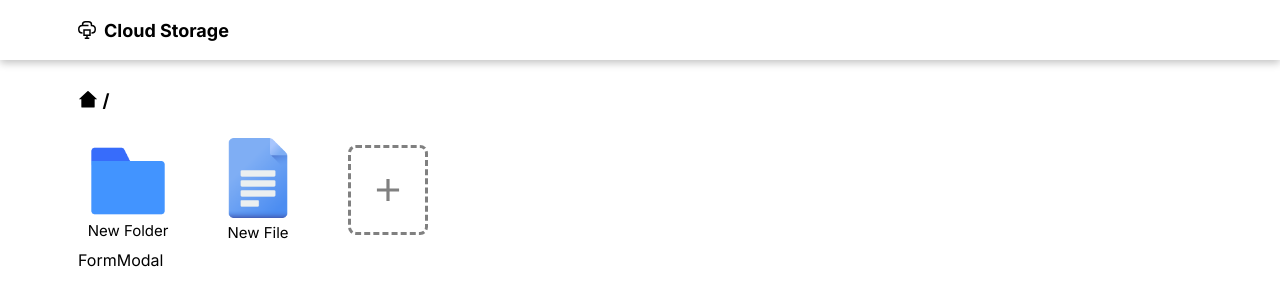
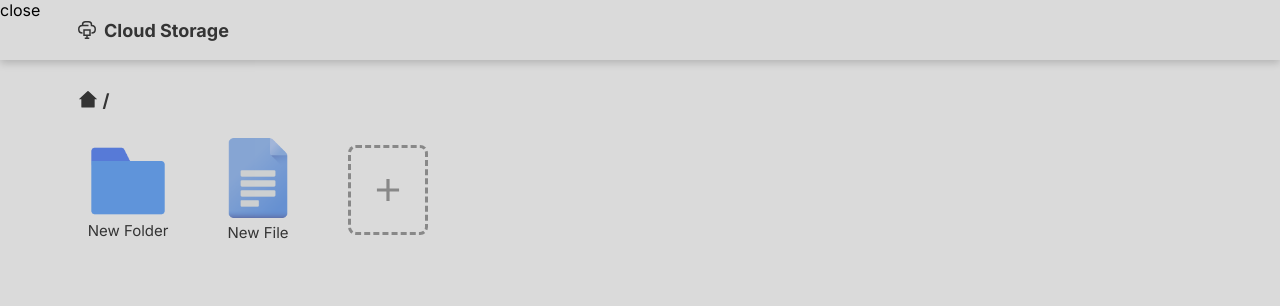
Before and after one commit to akshat-patel28/cloud-storage, a Next.js app: page / in a window 1280 px wide. Both pictures are taken after a click on the element 388 px from the left and 190 px from the top of the page. Shown: the top 306 px of the page. Built offline with nearby package versions, Linux system fonts and the light colour scheme.

Commit message:
- backdrop styles added in form modal component

```diff
--- a/components/form-modal/FormModal.jsx
+++ b/components/form-modal/FormModal.jsx
@@ -1,5 +1,14 @@
+import styles from "./styles.module.css";
+
 const FormModal = ({ showFormModal, setShowFormModal }) => {
-  return <div>FormModal</div>;
+  return (
+    <div
+      className={`${styles.modal_container} w-100 h-100 ${
+        showFormModal ? styles.active_modal : ""
+      }`}>
+      <span onClick={() => setShowFormModal(false)}>close</span>
+    </div>
+  );
 };
 
 export default FormModal;
--- /dev/null
+++ b/components/form-modal/styles.module.css
@@ -0,0 +1,14 @@
+.modal_container {
+  position: fixed;
+  z-index: -1111;
+  top: 0;
+  left: 0;
+  background-color: rgba(150, 150, 150, 0.349);
+  transform: scale(0);
+  transition: all ease-in-out 0.5s;
+}
+
+.active_modal {
+  transform: scale(1);
+  z-index: 1111;
+}
```
